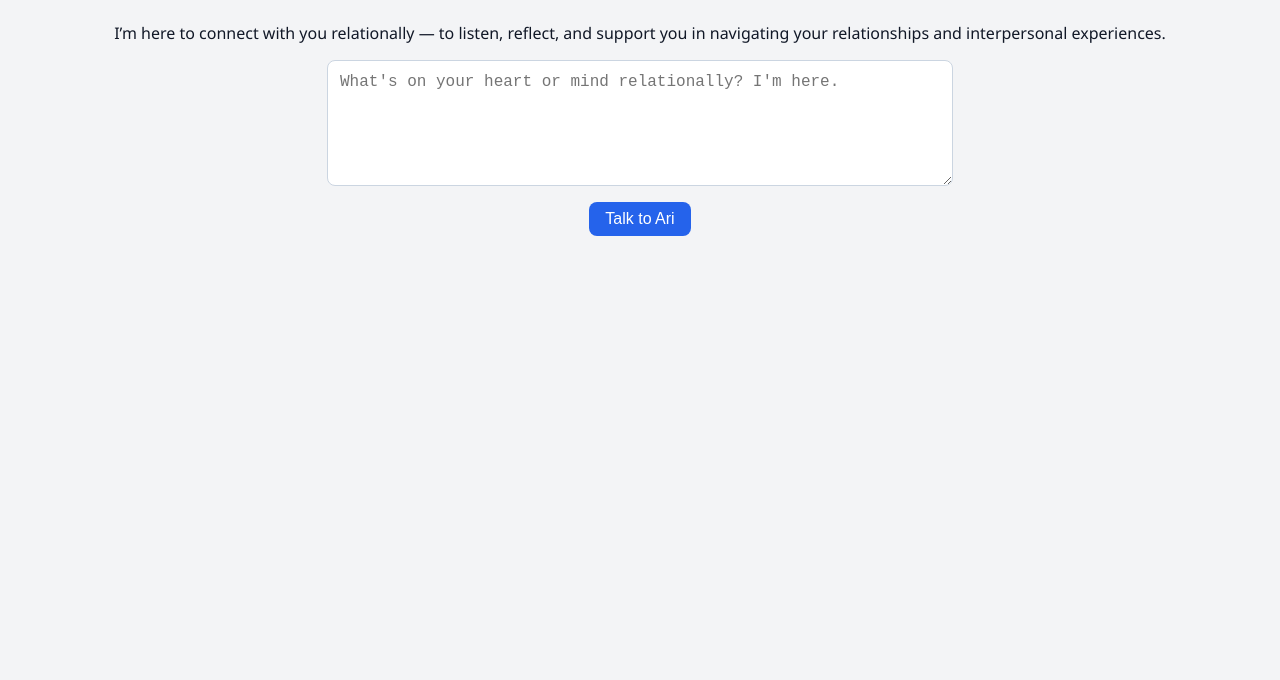
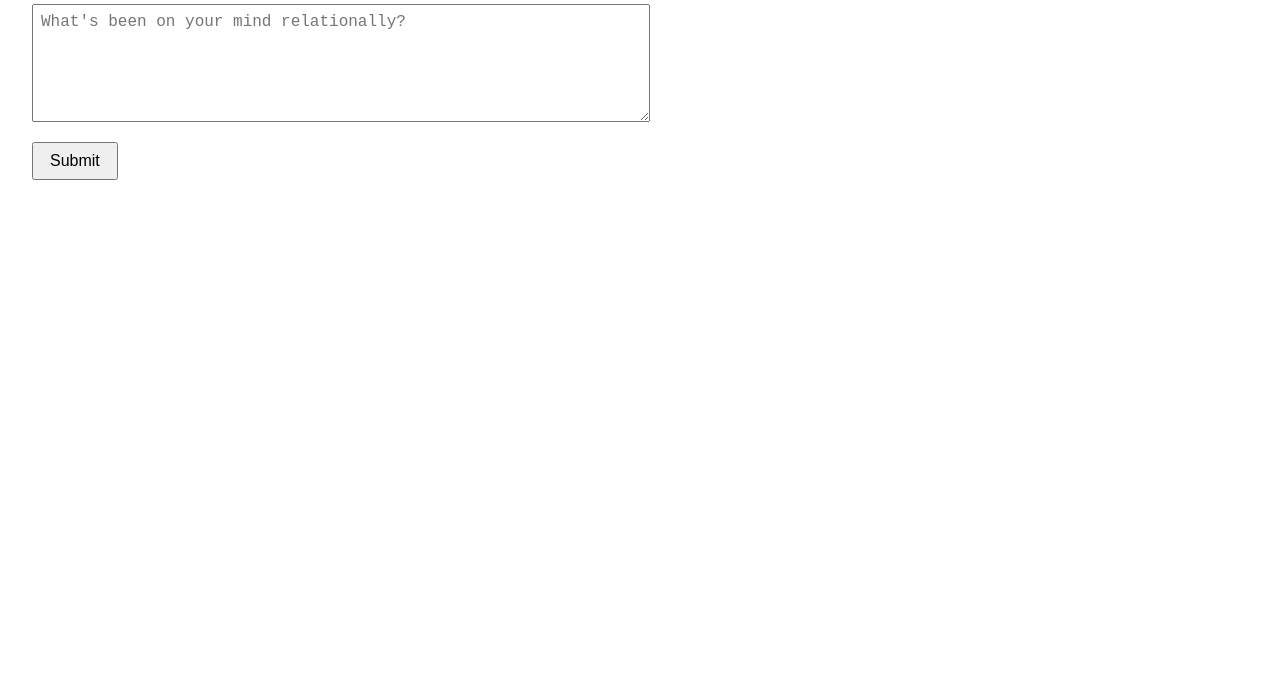
Before and after one commit to apbsmith83/ariprototype, a website: page index.html in a window 1280 px wide. Shown: the part 120-800 px from the top of the page. Drawn offline with Linux system fonts and the light colour scheme.

Commit message:
Update index.html

```diff
--- a/index.html
+++ b/index.html
@@ -1,95 +1,66 @@
 <!DOCTYPE html>
 <html lang="en">
 <head>
-  <meta charset="UTF-8" />
-  <meta name="viewport" content="width=device-width, initial-scale=1.0"/>
-  <title>Ari – Relational Companion</title>
+    <meta charset="UTF-8">
+    <title>ARI: Artificial Relational Intelligence</title>
     <style>
         body {
-      font-family: 'Segoe UI', Tahoma, Geneva, Verdana, sans-serif;
-      background: #f3f4f6;
-      color: #111827;
-      display: flex;
-      flex-direction: column;
-      align-items: center;
-      padding: 2rem;
-    }
-    h1 {
-      color: #2563eb;
+            font-family: Arial, sans-serif;
+            margin: 2rem;
         }
         textarea {
             width: 100%;
             max-width: 600px;
             height: 100px;
-      padding: 0.75rem;
-      border: 1px solid #cbd5e1;
-      border-radius: 0.5rem;
+            padding: 0.5rem;
             font-size: 1rem;
-      margin-bottom: 1rem;
         }
         button {
-      background-color: #2563eb;
-      color: white;
+            margin-top: 1rem;
             padding: 0.5rem 1rem;
             font-size: 1rem;
-      border: none;
-      border-radius: 0.5rem;
             cursor: pointer;
         }
-    button:hover {
-      background-color: #1d4ed8;
-    }
-    #responseArea {
+        #responseText {
             margin-top: 2rem;
-      width: 100%;
+            white-space: pre-wrap;
             max-width: 600px;
-      background: #ffffff;
-      padding: 1rem;
-      border-radius: 0.5rem;
-      box-shadow: 0 2px 8px rgba(0, 0, 0, 0.05);
-    }
-    pre {
-      white-space: pre-wrap;
-      word-wrap: break-word;
         }
     </style>
 </head>
 <body>
-  <h1>Hi, I'm Ari.</h1>
-  <p>I’m here to connect with you relationally — to listen, reflect, and support you in navigating your relationships and interpersonal experiences.</p>
+    <h1>Welcome to ARI</h1>
+    <p><strong>Artificial Relational Intelligence</strong></p>
+    <textarea id="userInput" placeholder="What's been on your mind relationally?"></textarea><br>
+    <button onclick="sendRequest()">Submit</button>
 
-  <textarea id="userInput" placeholder="What's on your heart or mind relationally? I'm here."></textarea>
-  <button onclick="sendRequest()">Talk to Ari</button>
-
-  <div id="responseArea" style="display: none;">
-    <p><strong>Ari’s response:</strong></p>
-    <pre id="responseText"></pre>
-  </div>
+    <div id="responseText"></div>
 
     <script>
         async function sendRequest() {
             const userInput = document.getElementById("userInput").value;
-      if (!userInput.trim()) {
-        alert("Please enter a message.");
+            const responseDiv = document.getElementById("responseText");
+
+            if (!userInput) {
+                alert("Please enter a message for ARI.");
                 return;
             }
 
-      document.getElementById("responseText").textContent = "Ari is thinking...";
-      document.getElementById("responseArea").style.display = "block";
+            responseDiv.textContent = "Thinking...";
 
             try {
-        const response = await fetch("https://ariprototype.onrender.com/interact", {
+                const response = await fetch("https://YOUR-RENDER-BACKEND-URL/interact", {
                     method: "POST",
                     headers: {
-            "Content-Type": "application/json",
+                        "Content-Type": "application/json"
                     },
-          body: JSON.stringify({ text: userInput }),
+                    body: JSON.stringify({ text: userInput })
                 });
 
                 const data = await response.json();
-        document.getElementById("responseText").textContent = data.reply;
+                responseDiv.textContent = data.reply;
             } catch (error) {
-        document.getElementById("responseText").textContent = "Error: " + error.message;
+                responseDiv.textContent = "Error: " + error.message;
             }
         }
     </script>
```
Lines whose indentation alone changed are shown as unchanged.
